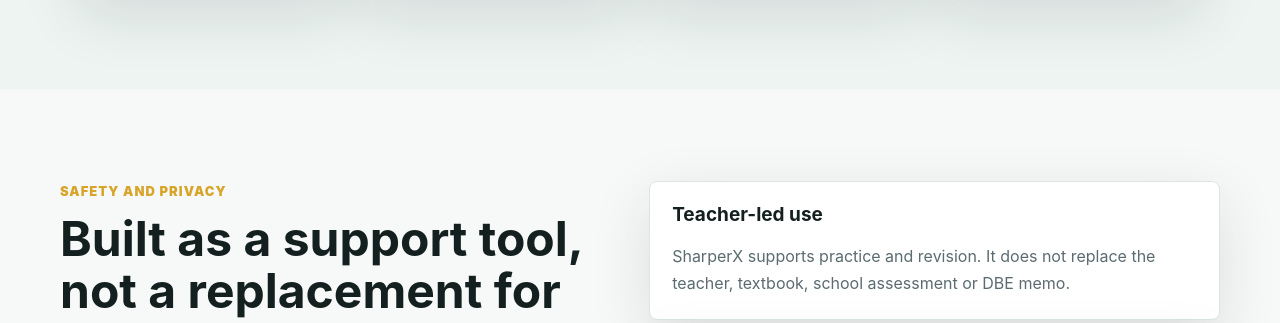
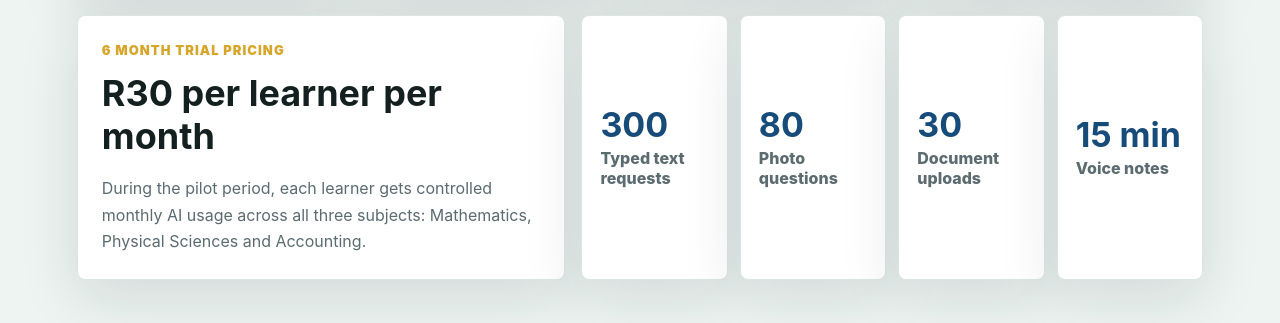
Before and after one commit to LesegoMohaule/sharperx-school-beta, a plain HTML site: page index.html in a window 1280 px wide. Shown: the part 2734-3057 px from the top of the page. Drawn offline with Linux system fonts and the light colour scheme.

Commit message:
Add R30 pilot pricing plan

```diff
--- a/index.html
+++ b/index.html
@@ -160,6 +160,34 @@
             <p>Share findings with the school and improve the next beta version.</p>
           </article>
         </div>
+        <div class="pilot-pricing" aria-label="Six month trial pricing">
+          <div class="pilot-price-card">
+            <p class="section-kicker">6 month trial pricing</p>
+            <h3>R30 per learner per month</h3>
+            <p>
+              During the pilot period, each learner gets controlled monthly AI usage across all three subjects:
+              Mathematics, Physical Sciences and Accounting.
+            </p>
+          </div>
+          <div class="usage-limits">
+            <div>
+              <strong>300</strong>
+              <span>Typed text requests</span>
+            </div>
+            <div>
+              <strong>80</strong>
+              <span>Photo questions</span>
+            </div>
+            <div>
+              <strong>30</strong>
+              <span>Document uploads</span>
+            </div>
+            <div>
+              <strong>15 min</strong>
+              <span>Voice notes</span>
+            </div>
+          </div>
+        </div>
       </section>
 
       <section id="safety" class="section safety-section">
--- a/styles.css
+++ b/styles.css
@@ -340,7 +340,8 @@
 }
 
 .pilot-section .section-heading,
-.pilot-section .steps {
+.pilot-section .steps,
+.pilot-pricing {
   width: min(1160px, 100%);
   margin-inline: auto;
 }
@@ -352,6 +353,60 @@
 .steps article,
 .safety-grid article {
   padding: 22px;
+}
+
+.pilot-pricing {
+  display: grid;
+  grid-template-columns: minmax(0, 0.88fr) minmax(0, 1.12fr);
+  gap: 16px;
+  margin-top: 18px;
+}
+
+.pilot-price-card,
+.usage-limits div {
+  border: 1px solid var(--border);
+  border-radius: 8px;
+  background: var(--white);
+  box-shadow: var(--shadow);
+}
+
+.pilot-price-card {
+  padding: 24px;
+}
+
+.pilot-price-card h3 {
+  margin-bottom: 10px;
+  font-size: clamp(26px, 3vw, 36px);
+}
+
+.pilot-price-card p:last-child {
+  margin-bottom: 0;
+  color: var(--muted);
+}
+
+.usage-limits {
+  display: grid;
+  grid-template-columns: repeat(4, minmax(0, 1fr));
+  gap: 12px;
+}
+
+.usage-limits div {
+  display: grid;
+  align-content: center;
+  gap: 6px;
+  min-height: 150px;
+  padding: 18px;
+}
+
+.usage-limits strong {
+  color: var(--blue);
+  font-size: clamp(26px, 3vw, 34px);
+  line-height: 1;
+}
+
+.usage-limits span {
+  color: var(--muted);
+  font-weight: 800;
 }
 
 .safety-grid {
@@ -408,6 +463,14 @@
   .steps {
     grid-template-columns: repeat(2, minmax(0, 1fr));
   }
+
+  .pilot-pricing {
+    grid-template-columns: 1fr;
+  }
+
+  .usage-limits {
+    grid-template-columns: repeat(2, minmax(0, 1fr));
+  }
 }
 
 @media (max-width: 680px) {
@@ -458,7 +521,8 @@
   }
 
   .feature-grid,
-  .steps {
+  .steps,
+  .usage-limits {
     grid-template-columns: 1fr;
   }
 
```
